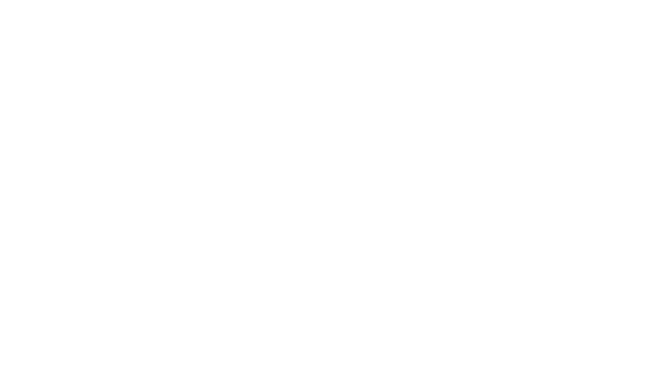
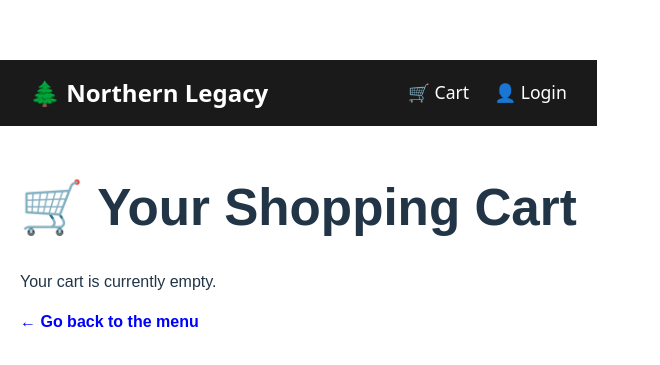
Before and after one commit to HughMorris01/northern_legacy, a React app in the folder frontend/: page /cart in a window 1280 px wide. Before the commit this address had no page. Shown: the part 193-558 px from the top of the page, without its empty margins (0-660 px from the left). Built offline with nearby package versions, Linux system fonts and the light colour scheme; the HTML template or start-up script is replaced by a standard one.

Commit message:
Add ProductScreen.jsx, cartStore.js, CartScreen.jsx and Header.jsx

```diff
--- a/frontend/package.json
+++ b/frontend/package.json
@@ -13,7 +13,8 @@
     "axios": "^1.13.5",
     "react": "^19.2.0",
     "react-dom": "^19.2.0",
-    "react-router-dom": "^7.13.0"
+    "react-router-dom": "^7.13.0",
+    "zustand": "^5.0.11"
   },
   "devDependencies": {
     "@eslint/js": "^9.39.1",
--- a/frontend/src/App.jsx
+++ b/frontend/src/App.jsx
@@ -1,17 +1,18 @@
 import { BrowserRouter as Router, Routes, Route } from 'react-router-dom';
+import Header from './components/Header';
 import HomeScreen from './screens/HomeScreen';
 import ProductScreen from './screens/ProductScreen';
+import CartScreen from './screens/CartScreen';
 
 const App = () => {
   return (
     <Router>
+      <Header />
       <main>
         <Routes>
-          {/* If the URL is exactly '/', show the Home Screen */}
           <Route path="/" element={<HomeScreen />} />
-
-          {/* If the URL has an ID at the end, show the Product Screen */}
           <Route path="/product/:id" element={<ProductScreen />} />
+          <Route path="/cart" element={<CartScreen />} />nop
         </Routes>
       </main>
     </Router>
--- /dev/null
+++ b/frontend/src/components/Header.jsx
@@ -0,0 +1,43 @@
+import { Link } from 'react-router-dom';
+import useCartStore from '../store/cartStore';
+
+const Header = () => {
+  // Pull the cart items from Zustand so we can count them for the notification badge
+  const cartItems = useCartStore((state) => state.cartItems);
+  const totalItems = cartItems.reduce((acc, item) => acc + item.qty, 0);
+
+  return (
+    <header style={{ background: '#1a1a1a', padding: '15px 30px', color: 'white', display: 'flex', justifyContent: 'space-between', alignItems: 'center' }}>
+
+      {/* Brand Logo / Name */}
+      <Link to="/" style={{ color: 'white', textDecoration: 'none', fontSize: '1.5rem', fontWeight: 'bold' }}>
+        🌲 Northern Legacy
+      </Link>
+
+      {/* Navigation Links */}
+      <nav style={{ display: 'flex', gap: '25px', alignItems: 'center' }}>
+
+        <Link to="/cart" style={{ color: 'white', textDecoration: 'none', fontSize: '1.1rem', position: 'relative' }}>
+          🛒 Cart
+          {/* Only show the red notification badge if there are items in the cart */}
+          {totalItems > 0 && (
+            <span style={{
+              position: 'absolute', top: '-8px', right: '-12px', background: 'red', color: 'white',
+              borderRadius: '50%', padding: '2px 6px', fontSize: '0.75rem', fontWeight: 'bold'
+            }}>
+              {totalItems}
+            </span>
+          )}
+        </Link>
+
+        {/* We will wire this login link up to the backend authentication next */}
+        <Link to="/login" style={{ color: 'white', textDecoration: 'none', fontSize: '1.1rem' }}>
+          👤 Login
+        </Link>
+
+      </nav>
+    </header>
+  );
+};
+
+export default Header;
--- /dev/null
+++ b/frontend/src/screens/CartScreen.jsx
@@ -0,0 +1,97 @@
+import { Link, useNavigate } from 'react-router-dom';
+import useCartStore from '../store/cartStore';
+
+const CartScreen = () => {
+  const navigate = useNavigate();
+
+  // Pull our state and actions from Zustand
+  const cartItems = useCartStore((state) => state.cartItems);
+  const removeFromCart = useCartStore((state) => state.removeFromCart);
+
+  // Calculate the running totals dynamically
+  const totalItems = cartItems.reduce((acc, item) => acc + item.qty, 0);
+  const totalPrice = cartItems.reduce((acc, item) => acc + item.qty * item.price, 0);
+  const totalWeight = cartItems.reduce((acc, item) => acc + item.qty * item.weightInOunces, 0);
+
+  const checkoutHandler = () => {
+    // This will eventually route to a login or shipping page
+    navigate('/login?redirect=shipping');
+  };
+
+  return (
+    <div style={{ padding: '20px', fontFamily: 'sans-serif' }}>
+      <h1>🛒 Your Shopping Cart</h1>
+
+      {cartItems.length === 0 ? (
+        <div style={{ marginTop: '20px' }}>
+          <p>Your cart is currently empty.</p>
+          <Link to="/" style={{ color: 'blue', textDecoration: 'none', fontWeight: 'bold' }}>
+            &larr; Go back to the menu
+          </Link>
+        </div>
+      ) : (
+        <div style={{ display: 'grid', gridTemplateColumns: 'repeat(auto-fit, minmax(300px, 1fr))', gap: '30px', marginTop: '20px' }}>
+
+          {/* LEFT COLUMN: The Items */}
+          <div>
+            {cartItems.map((item) => (
+              <div key={item._id} style={{ display: 'flex', justifyContent: 'space-between', alignItems: 'center', borderBottom: '1px solid #eee', padding: '15px 0' }}>
+                <div style={{ flex: 2 }}>
+                  <Link to={`/product/${item._id}`} style={{ textDecoration: 'none', color: '#333', fontWeight: 'bold' }}>
+                    {item.name}
+                  </Link>
+                </div>
+                <div style={{ flex: 1 }}>${(totalPrice / 100).toLocaleString('en-US', { minimumFractionDigits: 2, maximumFractionDigits: 2 })}</div>
+                <div style={{ flex: 1 }}>Qty: {item.qty}</div>
+                {/* We show the weight line item to prove the math is working */}
+                <div style={{ flex: 1, fontSize: '0.9em', color: 'gray' }}>{(item.weightInOunces * item.qty).toFixed(3)} oz</div>
+                <div>
+                  <button
+                    onClick={() => removeFromCart(item._id)}
+                    style={{ padding: '8px 12px', background: '#ff4d4f', color: 'white', border: 'none', borderRadius: '5px', cursor: 'pointer' }}
+                  >
+                    Remove
+                  </button>
+                </div>
+              </div>
+            ))}
+          </div>
+
+          {/* RIGHT COLUMN: The Checkout Summary */}
+          <div style={{ border: '1px solid #ccc', padding: '20px', borderRadius: '8px', height: 'fit-content', backgroundColor: '#f9f9f9' }}>
+            <h2 style={{ marginTop: 0 }}>Order Summary</h2>
+            <hr style={{ margin: '15px 0' }} />
+
+            <p style={{ display: 'flex', justifyContent: 'space-between' }}>
+              <span><strong>Items:</strong></span>
+              <span>{totalItems}</span>
+            </p>
+
+            {/* The Legal Limit Tracker */}
+            <p style={{ display: 'flex', justifyContent: 'space-between' }}>
+              <span><strong>Total Weight:</strong></span>
+              <span style={{ color: totalWeight > 2.5 ? 'orange' : 'green', fontWeight: 'bold' }}>
+                {totalWeight.toFixed(3)} oz
+              </span>
+            </p>
+
+            <h2 style={{ display: 'flex', justifyContent: 'space-between', borderTop: '2px solid #ddd', paddingTop: '15px', marginTop: '15px' }}>
+              <span>Total:</span>
+              <span>${(totalPrice / 100).toLocaleString('en-US', { minimumFractionDigits: 2, maximumFractionDigits: 2 })}</span>
+            </h2>
+
+            <button
+              onClick={checkoutHandler}
+              style={{ width: '100%', padding: '15px', marginTop: '10px', background: 'black', color: 'white', border: 'none', borderRadius: '5px', cursor: 'pointer', fontSize: '1.1em', fontWeight: 'bold' }}
+            >
+              Proceed to Checkout
+            </button>
+          </div>
+
+        </div>
+      )}
+    </div>
+  );
+};
+
+export default CartScreen;
--- a/frontend/src/screens/ProductScreen.jsx
+++ b/frontend/src/screens/ProductScreen.jsx
@@ -1,21 +1,30 @@
 import { useEffect, useState } from 'react';
-import { useParams, Link } from 'react-router-dom';
+import { useParams, Link, useNavigate } from 'react-router-dom'; // Added useNavigate
 import axios from 'axios';
+import useCartStore from '../store/cartStore'; // Imported our new Zustand store
 
 const ProductScreen = () => {
   const [product, setProduct] = useState({});
-  // useParams looks at the URL (e.g., /product/12345) and grabs the "12345" part
+  const [qty, setQty] = useState(1); // State to track the dropdown quantity
   const { id } = useParams();
+  const navigate = useNavigate(); // Used to redirect the user
+
+  // Pull the addToCart function directly from our Zustand store
+  const addToCart = useCartStore((state) => state.addToCart);
 
   useEffect(() => {
     const fetchProduct = async () => {
-      // We are hitting the second API route we built earlier!
       const { data } = await axios.get(`/api/products/${id}`);
       setProduct(data);
     };
-
     fetchProduct();
   }, [id]);
+
+  // The function that runs when the button is clicked
+  const addToCartHandler = () => {
+    addToCart(product, Number(qty));
+    navigate('/cart'); // Instantly redirect them to the cart page
+  };
 
   return (
     <div style={{ padding: '20px', fontFamily: 'sans-serif' }}>
@@ -29,18 +38,36 @@ const ProductScreen = () => {
         <hr />
         <p><strong>Description:</strong> {product.description}</p>
         <p><strong>THC Content:</strong> {product.thcContent}%</p>
-        <p><strong>Testing Status:</strong> {product.testingStatus}</p>
-        <p><strong>Metrc UID:</strong> <span style={{ fontFamily: 'monospace' }}>{product.metrcPackageUid}</span></p>
+        <p><strong>Weight per unit:</strong> {product.weightInOunces} oz</p>
 
         <h2>${product.price ? (product.price / 100).toFixed(2) : '0.00'}</h2>
 
-        {/* We will wire this button up to our cart logic later */}
-        <button
-          disabled={product.stockQuantity === 0}
-          style={{ padding: '10px 20px', background: product.stockQuantity > 0 ? 'green' : 'gray', color: 'white', border: 'none', borderRadius: '5px', cursor: 'pointer' }}
-        >
-          {product.stockQuantity > 0 ? 'Add to Cart' : 'Out of Stock'}
-        </button>
+        {/* Only show the quantity selector and Add to Cart button if it's in stock */}
+        {product.stockQuantity > 0 ? (
+          <div style={{ display: 'flex', alignItems: 'center', gap: '15px', marginTop: '15px' }}>
+            <select
+              value={qty}
+              onChange={(e) => setQty(e.target.value)}
+              style={{ padding: '10px', borderRadius: '5px' }}
+            >
+              {/* Create a dropdown list based on exactly how many items are in stock */}
+              {[...Array(product.stockQuantity).keys()].map((x) => (
+                <option key={x + 1} value={x + 1}>
+                  {x + 1}
+                </option>
+              ))}
+            </select>
+
+            <button
+              onClick={addToCartHandler}
+              style={{ padding: '10px 20px', background: 'green', color: 'white', border: 'none', borderRadius: '5px', cursor: 'pointer' }}
+            >
+              Add to Cart
+            </button>
+          </div>
+        ) : (
+          <p style={{ color: 'red', fontWeight: 'bold', marginTop: '15px' }}>Out of Stock</p>
+        )}
       </div>
     </div>
   );
--- /dev/null
+++ b/frontend/src/store/cartStore.js
@@ -0,0 +1,45 @@
+import { create } from 'zustand';
+import { LEGAL_LIMITS } from '../utils/constants';
+
+const useCartStore = create((set, get) => ({
+  cartItems: [],
+
+  addToCart: (product, qty) => {
+    const currentCart = get().cartItems;
+
+    const currentTotalWeight = currentCart.reduce((total, item) => {
+      return total + (item.weightInOunces * item.qty);
+    }, 0);
+
+    const additionalWeight = product.weightInOunces * qty;
+
+    // Use the constant here instead of the hardcoded 3.0
+    if (currentTotalWeight + additionalWeight > LEGAL_LIMITS.MAX_OUNCES_PER_ORDER) {
+      alert(`⚠️ Legal Limit Reached! You cannot exceed ${LEGAL_LIMITS.MAX_OUNCES_PER_ORDER} ounces per order. Please adjust your cart.`);
+      return;
+    }
+    // 4. Check if the item is already in the cart
+    const existingItem = currentCart.find((item) => item._id === product._id);
+
+    if (existingItem) {
+      // If it exists, just update the quantity
+      set({
+        cartItems: currentCart.map((item) =>
+          item._id === product._id ? { ...item, qty: item.qty + qty } : item
+        ),
+      });
+    } else {
+      // If it's a new item, add it to the array
+      set({ cartItems: [...currentCart, { ...product, qty }] });
+    }
+  },
+
+  // Action: Remove an item entirely
+  removeFromCart: (productId) => {
+    set({
+      cartItems: get().cartItems.filter((item) => item._id !== productId),
+    });
+  },
+}));
+
+export default useCartStore;
--- /dev/null
+++ b/frontend/src/utils/constants.js
@@ -0,0 +1,3 @@
+export const LEGAL_LIMITS = {
+  MAX_OUNCES_PER_ORDER: 3.0,
+};
```
Also changed, not shown: 1 other file (tests, documents, lock files or other folders).
